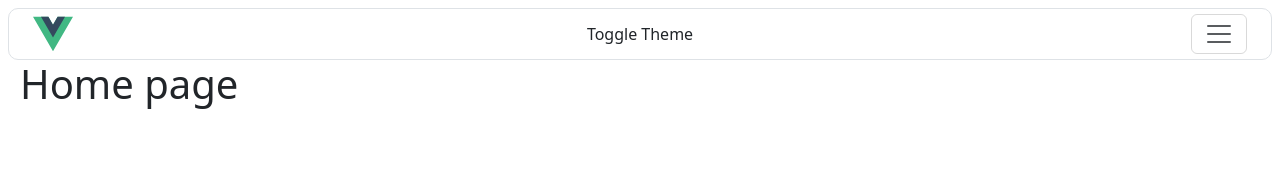
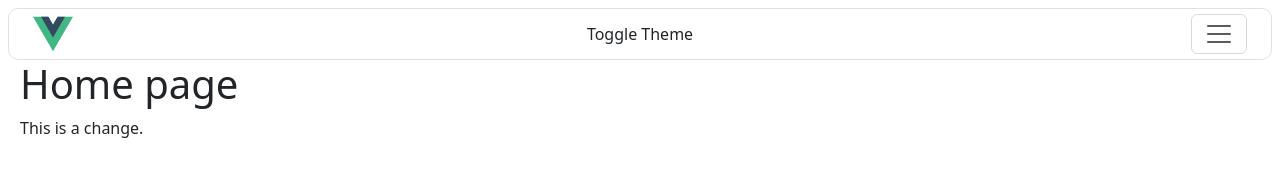
Before and after one commit to fearamire/bootstrapVue, a Vue app: page / in a window 1280 px wide. Shown: the top 190 px of the page. Built offline with nearby package versions, Linux system fonts and the light colour scheme.

Commit message:
test commit

```diff
--- a/src/App.vue
+++ b/src/App.vue
@@ -7,6 +7,7 @@ import TheHeader from './components/TheHeader.vue'
 
   <div class="container-xxl">
     <RouterView />
+    This is a change.
   </div>
 </template>
 
```
Also changed, not shown: 13 other files (tests, documents, lock files or other folders).
